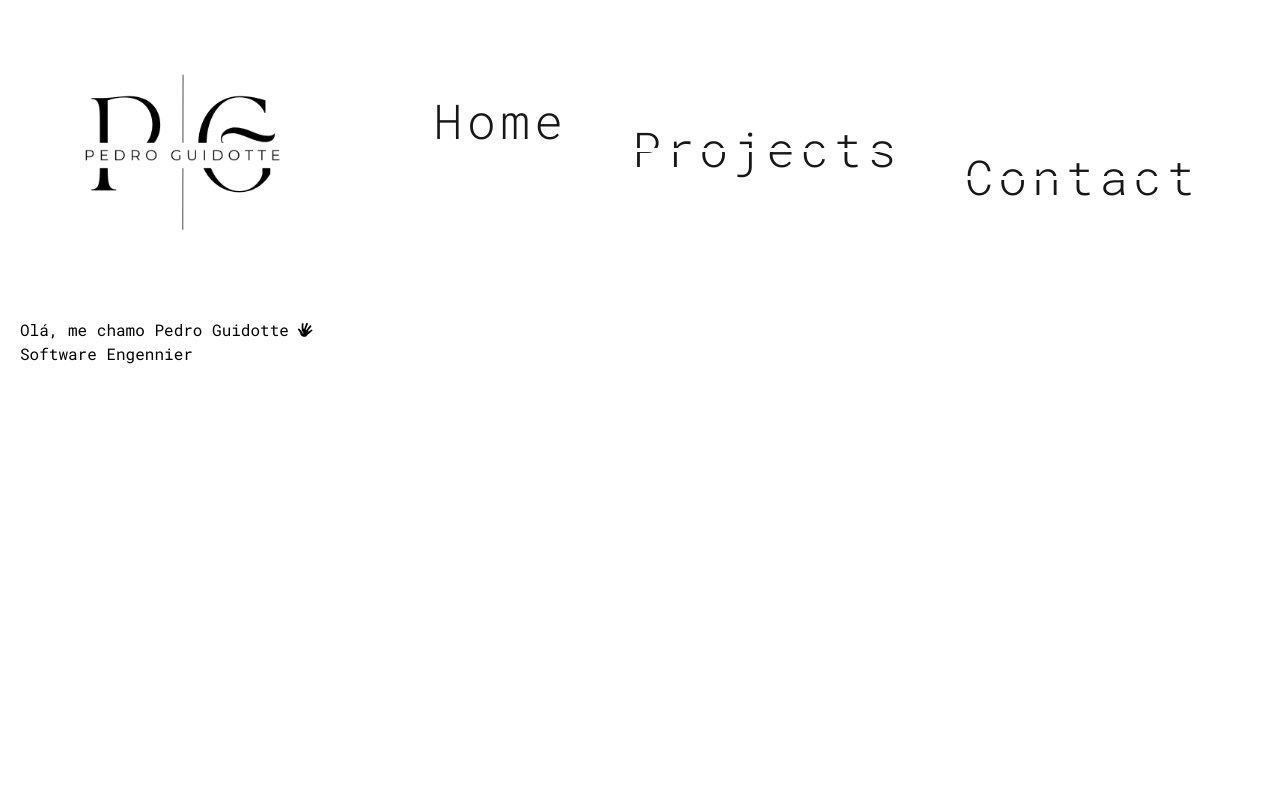
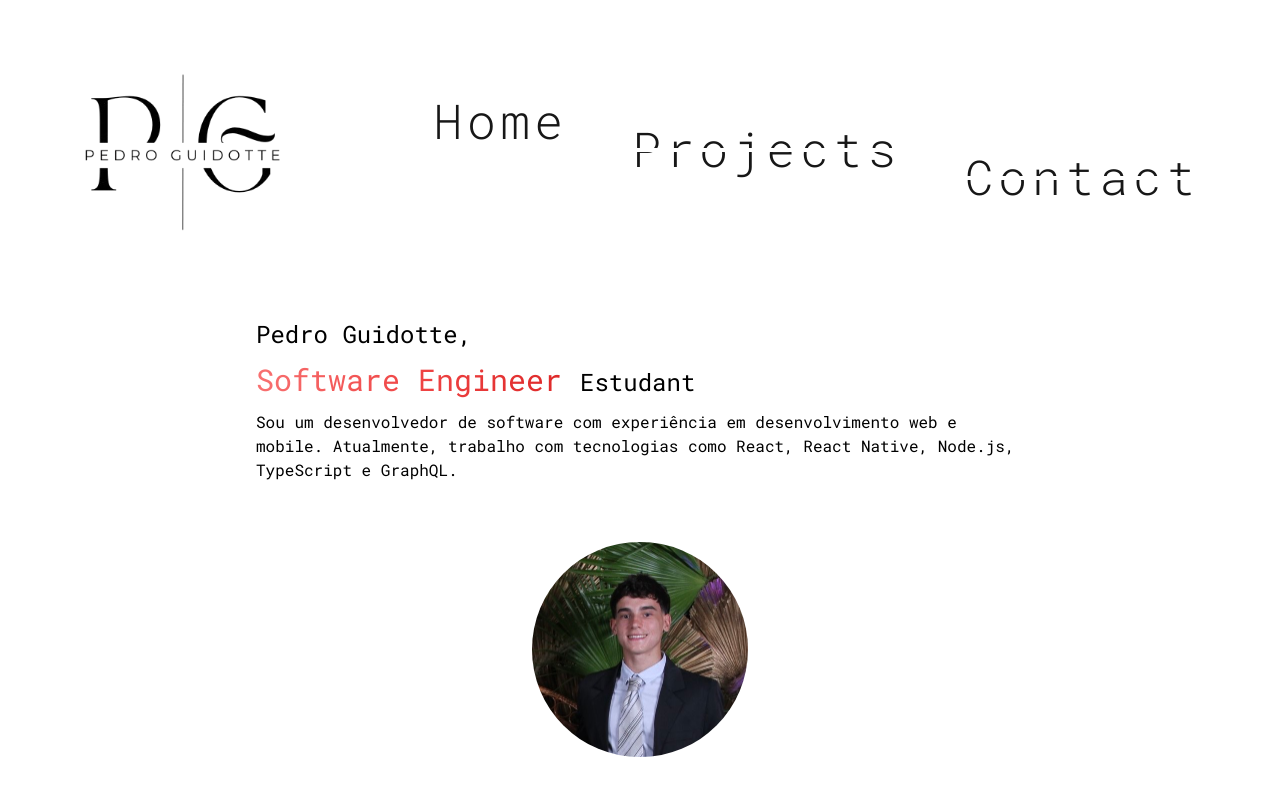
Before and after one commit to peguidotte/portfolio_pedro, a React (Vite) app: page / in a window 1280 px wide. Shown: the top 796 px of the page. Built offline with nearby package versions, Linux system fonts and the light colour scheme.

Commit message:
Home iniciated

```diff
--- a/src/pages/Home.jsx
+++ b/src/pages/Home.jsx
@@ -1,15 +1,22 @@
 import './Home.css';
 import '../index.css';
-import { GiHand } from "react-icons/gi";
+import Foto from '../assets/pedro.jpeg';
 
 function Home() {
   return (
-    <section className='text-pretty font-principal'>
+    <section className='text-pretty font-principal mx-auto flex flex-col justify-center items-center gap-5'>
+      <div className="max-w-3xl">
+        <h2 className="text-2xl mb-3">
+          Pedro Guidotte,
+        </h2>
+        <h1 className='text-2xl mb-3'><span className='text-3xl bg-gradient-to-r from-red-400 via-red-500 to-red-600 bg-clip-text text-transparent'>Software Engineer </span>Estudant</h1>
+        <p className='mb-10'>
+          Sou um desenvolvedor de software com experiência em desenvolvimento web e mobile.
+          Atualmente, trabalho com tecnologias como React, React Native, Node.js, TypeScript e GraphQL.
+        </p>
+      </div>
       <div>
-      <h2 className="flex items-center">
-          Olá, me chamo Pedro Guidotte <GiHand className="ml-2" />
-        </h2>
-        <h1>Software Engennier</h1>
+        <img src={Foto} className='rounded-full w-2/4 mx-auto'/>
       </div>
     </section>
   );
```
Also changed, not shown: src/assets/pedro.jpeg (added), src/assets/pedro.png (deleted).
